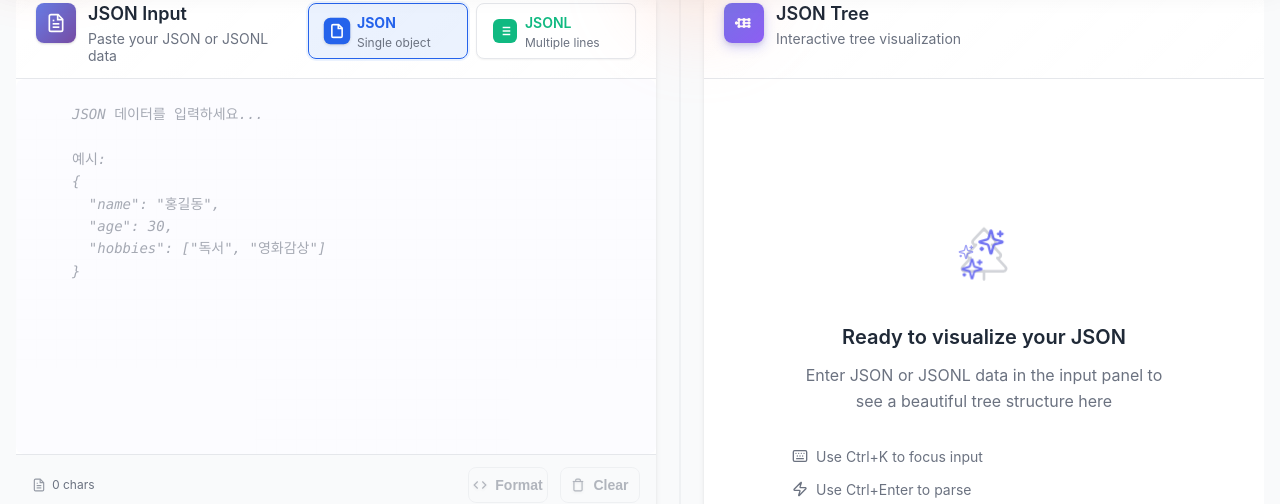
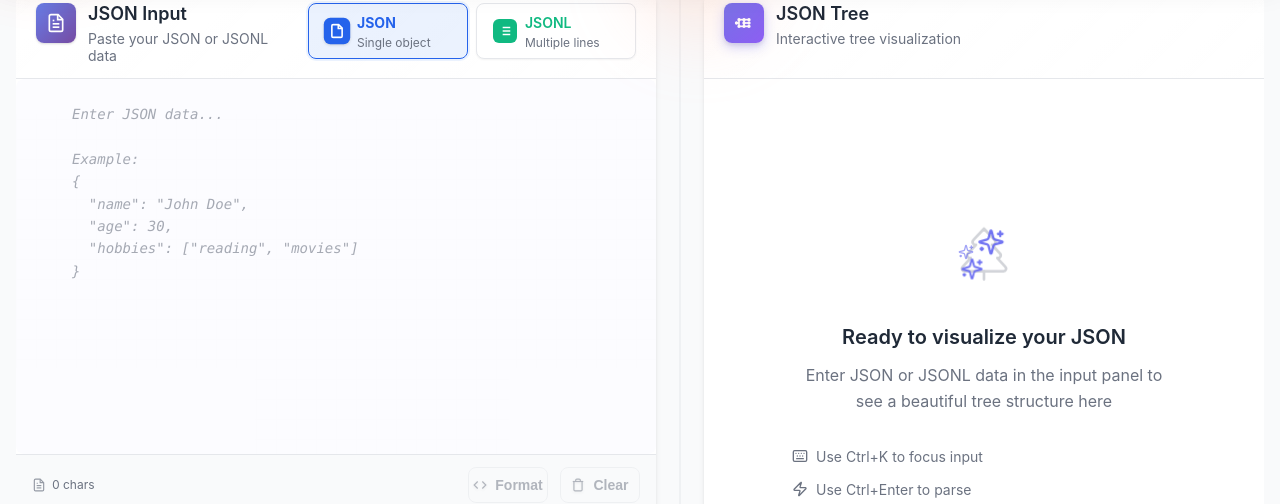
Before and after one commit to lived1024/jsonl-parser, a Vue app: page / in a window 1280 px wide. Shown: the part 141-645 px from the top of the page. Built offline with nearby package versions, Linux system fonts and the light colour scheme.

Commit message:
feat: TextEditor의 placeholder 다국어 설정 적용

```diff
--- a/src/components/ui/TextEditor.ts
+++ b/src/components/ui/TextEditor.ts
@@ -1,9 +1,11 @@
 import { ref, computed, watch, nextTick, onMounted } from 'vue'
 import { useJsonTreeStore } from '../../stores'
 import { InputType } from '../../types'
+import { useI18n } from '../../composables/useI18n'
 
 export default function useTextEditor() {
   const store = useJsonTreeStore()
+  const { t } = useI18n()
   const textareaRef = ref<HTMLTextAreaElement>()
   const lineNumbersRef = ref<HTMLDivElement>()
   const parseTimeout = ref<number>()
@@ -17,21 +19,9 @@ export default function useTextEditor() {
   // 플레이스홀더 텍스트
   const placeholder = computed(() => {
     if (store.inputType === InputType.JSON) {
-      return `JSON 데이터를 입력하세요...
-
-예시:
-{
-  "name": "홍길동",
-  "age": 30,
-  "hobbies": ["독서", "영화감상"]
-}`
+      return t('editor.placeholders.json')
     } else {
-      return `JSONL 데이터를 입력하세요 (한 줄에 하나의 JSON)...
-
-예시:
-{"name": "홍길동", "age": 30}
-{"name": "김철수", "age": 25}
-{"name": "이영희", "age": 28}`
+      return t('editor.placeholders.jsonl')
     }
   })
 
--- a/src/locales/en.ts
+++ b/src/locales/en.ts
@@ -118,6 +118,22 @@ export default {
   },
   editor: {
     placeholder: 'Enter your JSON data here...',
+    placeholders: {
+      json: `Enter JSON data...
+
+Example:
+{
+  "name": "John Doe",
+  "age": 30,
+  "hobbies": ["reading", "movies"]
+}`,
+      jsonl: `Enter JSONL data (one JSON per line)...
+
+Example:
+{"name": "John Doe", "age": 30}
+{"name": "Jane Smith", "age": 25}
+{"name": "Bob Johnson", "age": 28}`
+    },
     descriptions: {
       json: 'Enter a single JSON object or array. Example: {"name": "John", "age": 30}',
       jsonl: 'Enter one JSON object per line. Each line must be valid JSON.'
--- a/src/locales/ko.ts
+++ b/src/locales/ko.ts
@@ -118,6 +118,22 @@ export default {
   },
   editor: {
     placeholder: '여기에 JSON 데이터를 입력하세요...',
+    placeholders: {
+      json: `JSON 데이터를 입력하세요...
+
+예시:
+{
+  "name": "홍길동",
+  "age": 30,
+  "hobbies": ["독서", "영화감상"]
+}`,
+      jsonl: `JSONL 데이터를 입력하세요 (한 줄에 하나의 JSON)...
+
+예시:
+{"name": "홍길동", "age": 30}
+{"name": "김철수", "age": 25}
+{"name": "이영희", "age": 28}`
+    },
     descriptions: {
       json: '단일 JSON 객체나 배열을 입력하세요. 예: {"name": "홍길동", "age": 30}',
       jsonl: '한 줄에 하나씩 JSON 객체를 입력하세요. 각 줄은 유효한 JSON이어야 합니다.'
```
